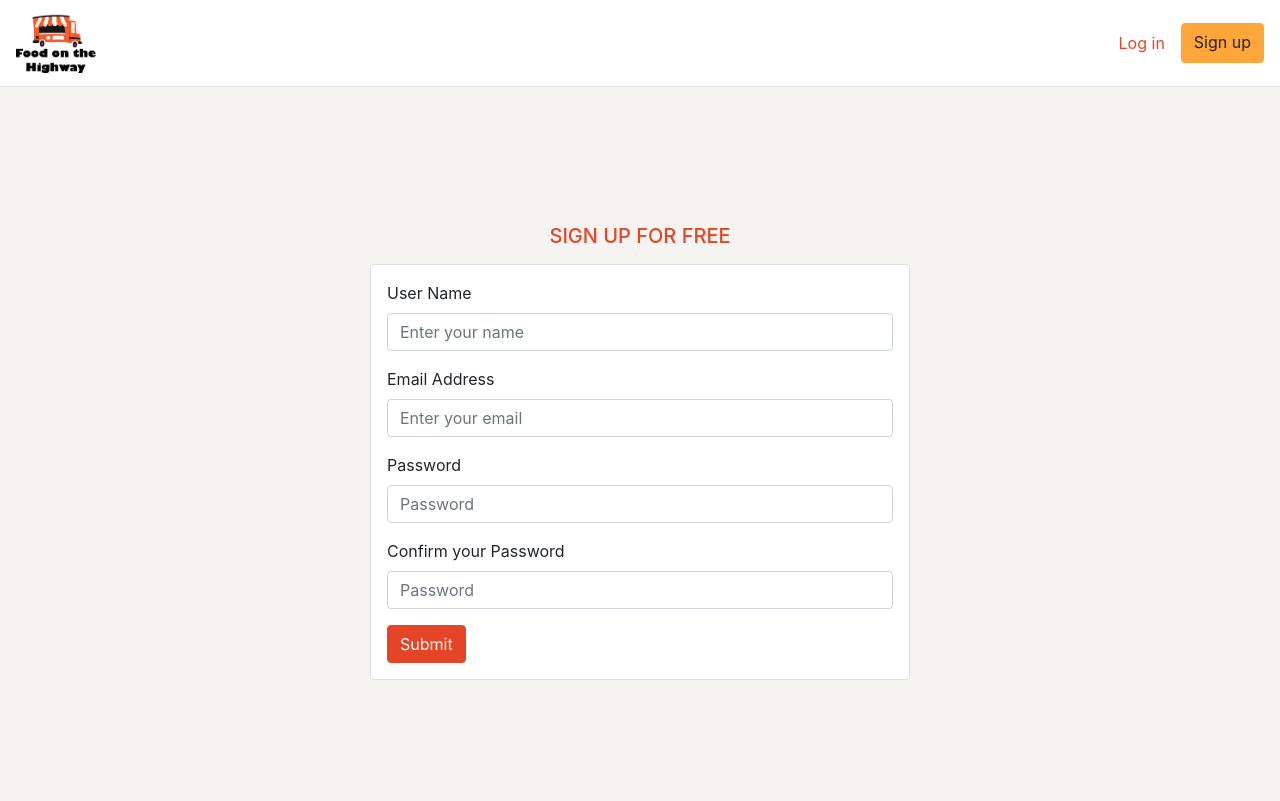
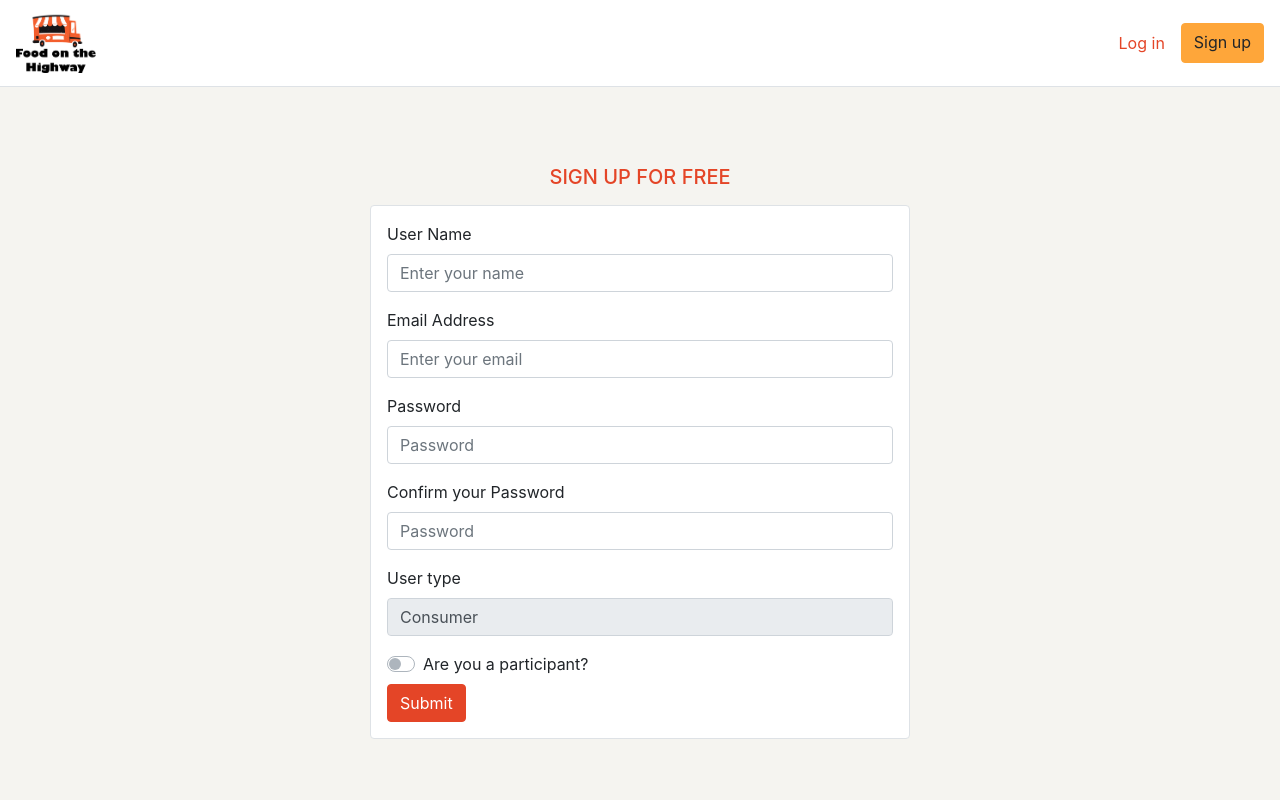
Before and after one commit to xDAVEx-ch/food-on-the-highway, a React (Create React App) app: page /signup in a window 1280 px wide. Built offline with nearby package versions, Linux system fonts and the light colour scheme; no server answers.

Commit message:
feat(signUp page): Integrate sign up functionality

```diff
--- a/src/App.js
+++ b/src/App.js
@@ -1,4 +1,7 @@
+import React from 'react';
+
 import { Route } from 'react-router-dom';
+import { auth, createUserProfileDocument } from './firebase/firebase.utils';
 
 import InitialPage from './pages/initialPage/initialPage.component';
 import SignUpPage from './pages/signUp/signUpPage.component';
@@ -7,7 +10,41 @@ import MainPage from './pages/mainPage/mainPage.component';
 
 import Header from './components/header/header.component';
 
-function App() {
+class App extends React.Component {
+  constructor() {
+    super();
+
+    this.state = {
+      currentUser: null
+    }
+  }
+
+  unsubscribe = null;
+
+  componentDidMount(){
+    this.unsubscribe = auth.onAuthStateChanged( async userAuth => {
+      if(userAuth) {
+        const userRef = await createUserProfileDocument(userAuth);
+
+        userRef.onSnapshot  ( (snapshot) =>{
+          this.setState({
+            currentUser: {
+              id: snapshot.id,
+              ...snapshot.data()
+            }
+          });
+        })
+      } else {
+        this.setState({ currentUser: userAuth });
+      }
+    });
+  }
+
+  componentWillUnmount(){
+    this.unsubscribe();
+  }
+
+  render() {
     return (
       <>
         <Header />
@@ -18,5 +55,6 @@ function App() {
       </>
     );
   }
+}
 
 export default App;
--- a/src/firebase/firebase.utils.js
+++ b/src/firebase/firebase.utils.js
@@ -12,3 +12,32 @@ const config = {
   };
 
 firebase.initializeApp(config);
+
+export const createUserProfileDocument = async (userAuth, additionalData) =>{
+  if(!userAuth) return;
+
+  const userRef = firestore.doc(`users/${userAuth.uid}`);
+
+  const snapshot = await userRef.get();
+
+  if(!snapshot.exists){
+    const { email } = userAuth;
+    const createdAt = new Date();
+
+    try {
+      await userRef.set({
+        ...additionalData,
+        email,
+        createdAt
+      });
+    } catch (error) {
+      console.log('We have an error creating the user: ', error.message);
+      console.log(error.code);
+    }
+  }
+
+  return userRef;
+}
+
+export const auth = firebase.auth();
+export const firestore = firebase.firestore();
--- a/src/pages/signUp/signUpPage.component.jsx
+++ b/src/pages/signUp/signUpPage.component.jsx
@@ -1,4 +1,6 @@
 import React from 'react'
+
+import { auth, createUserProfileDocument } from '../../firebase/firebase.utils.js';
 
 import Container from 'react-bootstrap/Container';
 import Row from 'react-bootstrap/Row';
@@ -19,43 +21,82 @@ class SignUpPage extends React.Component {
             email: '',
             password: '',
             confirmPassword: '',
+            type: 'consumer',
             validated: false
         };
     }
 
-    handleSubmit = (e) => {
+    handleSubmit = async (e) => {
+        e.preventDefault();
+        await this.handleValidation(e);
 
+        if (this.state.validated) {
+            return;
+        }
+
+        const { userName, email, password, type } = this.state;
+
+        try {
+            const { user } = await auth.createUserWithEmailAndPassword(email, password);
+
+            await createUserProfileDocument(user, { userName, type });
+
+            //Clear form inputs
+            this.setState({
+                userName: '',
+                email: '',
+                password: '',
+                confirmPassword: '',
+                type: 'consumer',
+                validated: false
+            });
+        } catch (error) {
+            console.log(error.message, error.code);
+        }
+    }
+
+    handleValidation = async (e) => {
         const form = e.currentTarget;
 
         if (this.state.password !== this.state.confirmPassword) {
             alert("Passwords don't match");
             e.stopPropagation();
-            e.preventDefault();
-            this.setState({confirmPassword: ''});
+            this.setState({ confirmPassword: '' });
 
-        } else if(form.checkValidity() === false){
+        } else if (form.checkValidity() === false) {
             e.stopPropagation();
-            e.preventDefault();
 
-        }else {
-            this.setState({validated: false});
+        } else {
+            this.setState({ validated: false });
             return;
         }
 
-        this.setState({validated: true});
+        this.setState({ validated: true});
     }
 
-    handleChange = (event) =>{
-        const {name, value} = event.target;
+    handleChange = (event) => {
+        const { name, value, checked } = event.target;
 
-        this.setState({[name]: value});
+        if (checked) {
+            this.setState({ type: 'participant' });
+        } else {
+            this.setState({ type: 'consumer' });
+        }
+
+        this.setState({ [name]: value });
+    }
+
+    capitalizeFirstLetter(){
+        const text = this.state.type;
+
+        return text.charAt(0).toUpperCase() + text.slice(1);
     }
 
     render() {
         return (
             <div
                 className='bg-secondary d-flex align-items-center'
-                style={{ height: 'calc(100vh - 86px)' }}  //Header height == 86px
+                style={{ height: 'calc(100vh - 87px)' }}  //Header height == 87px
             >
                 <Container>
                     <h1 className='text-center mb-3 pt-3 text-primary h5'>SIGN UP FOR FREE</h1>
@@ -107,8 +148,22 @@ class SignUpPage extends React.Component {
                                     onChange={this.handleChange}
                                     passCoincide={this.state.confirmPassword !== this.state.password}
                                 />
+                                <FormInput
+                                    label='User type'
+                                    required
+                                    type='text'
+                                    name='type'
+                                    value={this.capitalizeFirstLetter()}
+                                    readOnly
+                                />
+                                <Form.Check
+                                    type='switch'
+                                    id='type-switch'
+                                    label='Are you a participant?'
+                                    onChange={this.handleChange}
+                                />
 
-                                <Button variant="primary" type="submit">
+                                <Button className='mt-2' variant='primary' type='submit'>
                                     Submit
                                 </Button>
                             </Form>
```
Lines whose indentation alone changed are shown as unchanged.
